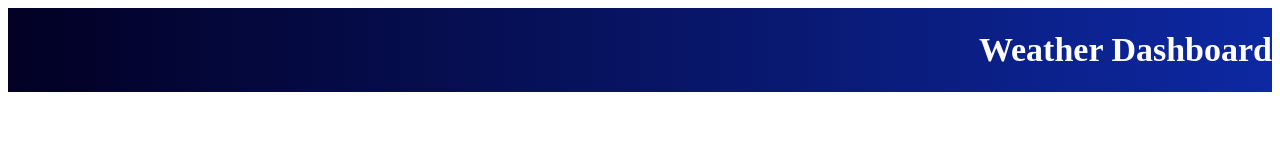
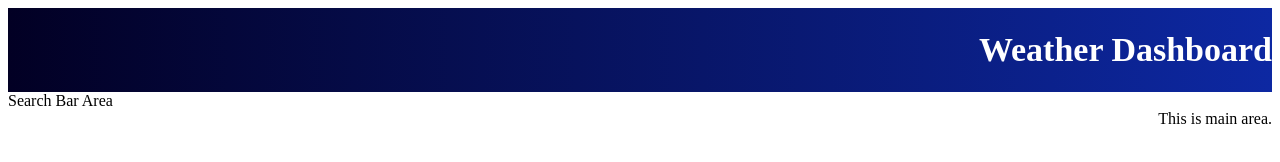
Before and after one commit to carolynlupi/Weather-Dashboard, a plain HTML site: page index.html in a window 1280 px wide. Drawn offline with Linux system fonts and the light colour scheme.

Commit message:
Added aside and main content

```diff
--- a/assets/style.css
+++ b/assets/style.css
@@ -6,3 +6,13 @@ header {
     color: white;
     font-size: 17px;
 }
+
+aside {
+    display: flex;
+    justify-content: left;
+}
+
+main {
+    display: flex;
+    justify-content: right;
+}
--- a/index.html
+++ b/index.html
@@ -11,5 +11,11 @@
     <header id="header">
         <h1>Weather Dashboard</h1>
     </header>
+    <aside id="aside">
+        Search Bar Area
+    </aside>
+    <main>
+        This is main area.
+    </main>
 </body>
 </html>
```
